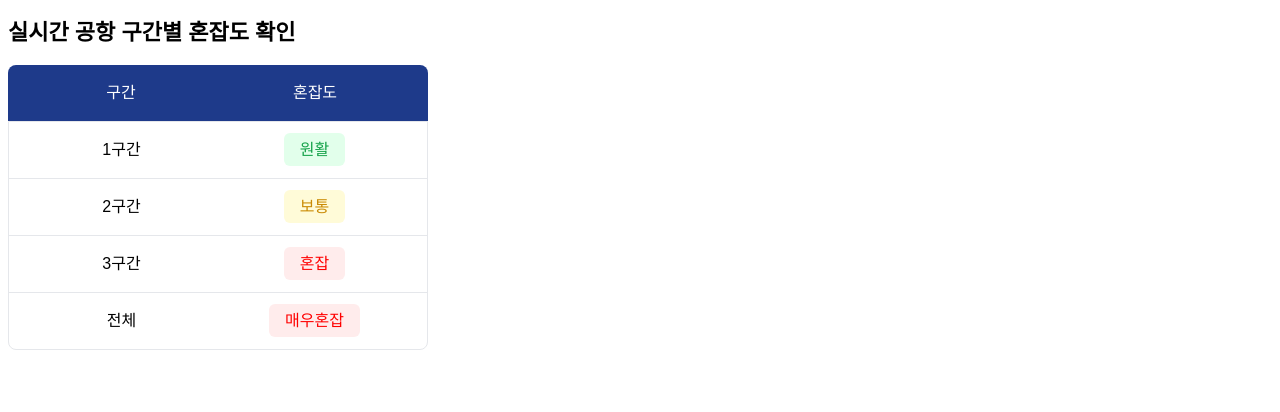
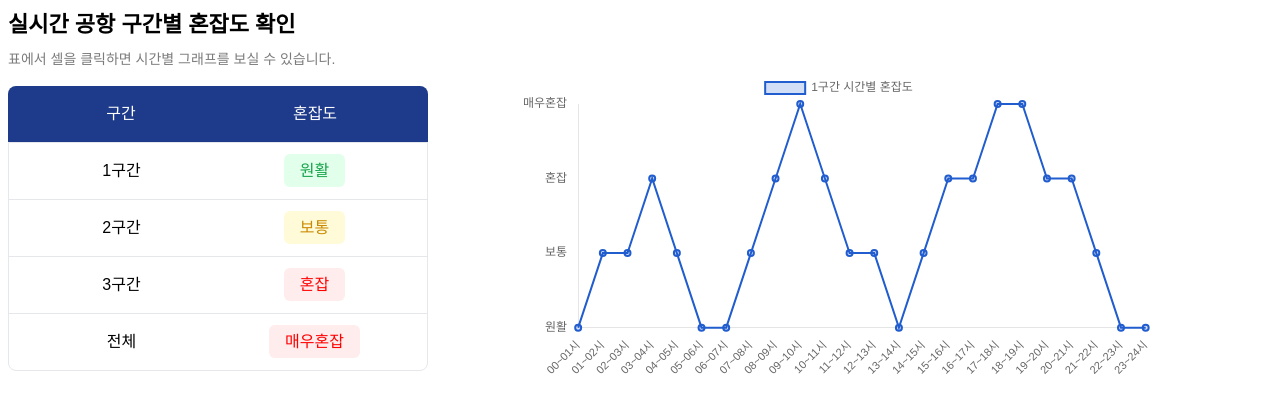
Before and after one commit to airport-pus/Client, a Next.js app: page /components/sectional-confusion in a window 1280 px wide. Shown: the top 412 px of the page. Built offline with nearby package versions, Linux system fonts and the light colour scheme.

Commit message:
feat :: 구간별 차트 추가

```diff
--- a/app/components/sectional-confusion/page.tsx
+++ b/app/components/sectional-confusion/page.tsx
@@ -1,23 +1,85 @@
-import React from 'react';
+"use client"
+
+import React, { useState } from 'react';
+import { Chart as ChartJS, CategoryScale, LinearScale, PointElement, LineElement, Title, Tooltip, Legend, Scale } from 'chart.js';
+import { Line } from 'react-chartjs-2';
+
+ChartJS.register(CategoryScale, LinearScale, PointElement, LineElement, Title, Tooltip, Legend);
 
 const TrafficStatus = () => {
   const message = "실시간 공항 구간별 혼잡도 확인";
+  const [selectedSection, setSelectedSection] = useState("1구간");
 
   const statusData = [
-    { section: "1구간", status: "원활", statusColor: "bg-[#E2FFEB] text-[#16A34A]" },
-    { section: "2구간", status: "보통", statusColor: "bg-[#FFFBD8] text-[#CA8A04]" },
-    { section: "3구간", status: "혼잡", statusColor: "bg-[#FFECEC] text-[#FF0000]" },
-    { section: "전체", status: "매우혼잡", statusColor: "bg-[#FFECEC] text-[#FF0000]" }
+    { section: "1구간", status: "원활", statusColor: "bg-[#E2FFEB] text-[#16A34A]", chartData: [1, 2, 2, 3, 2, 1, 1, 2, 3, 4, 3, 2, 2, 1, 2, 3, 3, 4, 4, 3, 3, 2, 1, 1] },
+    { section: "2구간", status: "보통", statusColor: "bg-[#FFFBD8] text-[#CA8A04]", chartData: [2, 2, 3, 3, 4, 4, 3, 2, 3, 3, 2, 2, 3, 4, 3, 3, 2, 3, 4, 4, 3, 2, 2, 2] },
+    { section: "3구간", status: "혼잡", statusColor: "bg-[#FFECEC] text-[#FF0000]", chartData: [3, 3, 3, 4, 4, 4, 4, 3, 3, 4, 3, 3, 4, 4, 3, 4, 4, 4, 3, 3, 2, 2, 3, 3] },
+    { section: "전체", status: "매우혼잡", statusColor: "bg-[#FFECEC] text-[#FF0000]", chartData: [4, 4, 4, 4, 4, 4, 4, 4, 3, 3, 3, 3, 4, 4, 4, 3, 4, 4, 4, 3, 3, 3, 2, 2] }
   ];
 
-  const sizeClass = "px-4 py-2";
+  const sizeClass = "px-4 py-2 rounded-md";
+
+  const labels = [
+    "00~01시", "01~02시", "02~03시", "03~04시", "04~05시", "05~06시",
+    "06~07시", "07~08시", "08~09시", "09~10시", "10~11시", "11~12시",
+    "12~13시", "13~14시", "14~15시", "15~16시", "16~17시", "17~18시",
+    "18~19시", "19~20시", "20~21시", "21~22시", "22~23시", "23~24시"
+  ];
+  const yLabels = ["원활", "보통", "혼잡", "매우혼잡"];
+
+  const selectedData = statusData.find(item => item.section === selectedSection);
+
+  const chartData = {
+    labels,
+    datasets: [
+      {
+        label: `${selectedSection} 시간별 혼잡도`,
+        data: selectedData?.chartData || [],
+        borderColor: "#215DCE",
+        backgroundColor: "rgba(33, 93, 206, 0.2)",
+        borderWidth: 2,
+        pointRadius: 3
+      }
+    ]
+  };
+
+  const options = {
+    responsive: true,
+    maintainAspectRatio: false,
+    scales: {
+      x: {
+        ticks: {
+          maxRotation: 45,
+          minRotation: 45,
+          font: {
+            size: 11
+          }
+        },
+        grid: { display: false }
+      },
+      y: {
+        ticks: {
+          callback: function(this: Scale, value: number) {
+            return yLabels[value - 1];
+          },
+          stepSize: 1,
+          min: 1,
+          max: 4
+        },
+        grid: { display: false }
+      }
+    }
+  } as const;
 
   return (
-    <div className="relative">
-      <div className="mb-4 w-[480px] text-[22px] text-[#000000] font-bold mt-4 ml-2">
+    <div className="relative flex">
+      <div>
+        <div className="mb-2 w-[480px] text-[22px] text-[#000000] font-bold mt-2 ml-2">
           {message}
         </div>
-
+        <div className="mb-4 w-[480px] text-[14px] text-[#7B7B7B] ml-2">
+          표에서 셀을 클릭하면 시간별 그래프를 보실 수 있습니다.
+        </div>
         <div className="w-[420px] ml-2">
           <div className="bg-[#1E3A8A] text-white p-4 rounded-t-lg grid grid-cols-2 text-center">
             <div className="font-medium">구간</div>
@@ -25,18 +87,21 @@ const TrafficStatus = () => {
           </div>
           <div className="border border-gray-200 rounded-b-lg">
             {statusData.map((item, index) => (
-            <div key={index} className="grid grid-cols-2 p-4 border-b last:border-b-0 text-center hover:bg-[#F3F3F3] transition-colors duration-200">
+              <div key={index} onClick={() => setSelectedSection(item.section)}
+                className="grid grid-cols-2 p-4 border-b last:border-b-0 text-center hover:bg-[#F3F3F3] transition-colors duration-200 cursor-pointer">
                 <div className="font-medium text-[#000000]">{item.section}</div>
                 <div>
-                <span className={`rounded-md ${sizeClass} ${item.statusColor}`}>
-                  {item.status}
-                </span>
+                  <span className={`${sizeClass} ${item.statusColor}`}>{item.status}</span>
                 </div>
               </div>
             ))}
           </div>
         </div>
       </div>
+      <div className="ml-4 w-[670px] h-[340px] p-4 mt-14">
+        <Line data={chartData} options={options} />
+      </div>
+    </div>
   );
 };
 
```
Lines whose indentation alone changed are shown as unchanged.
